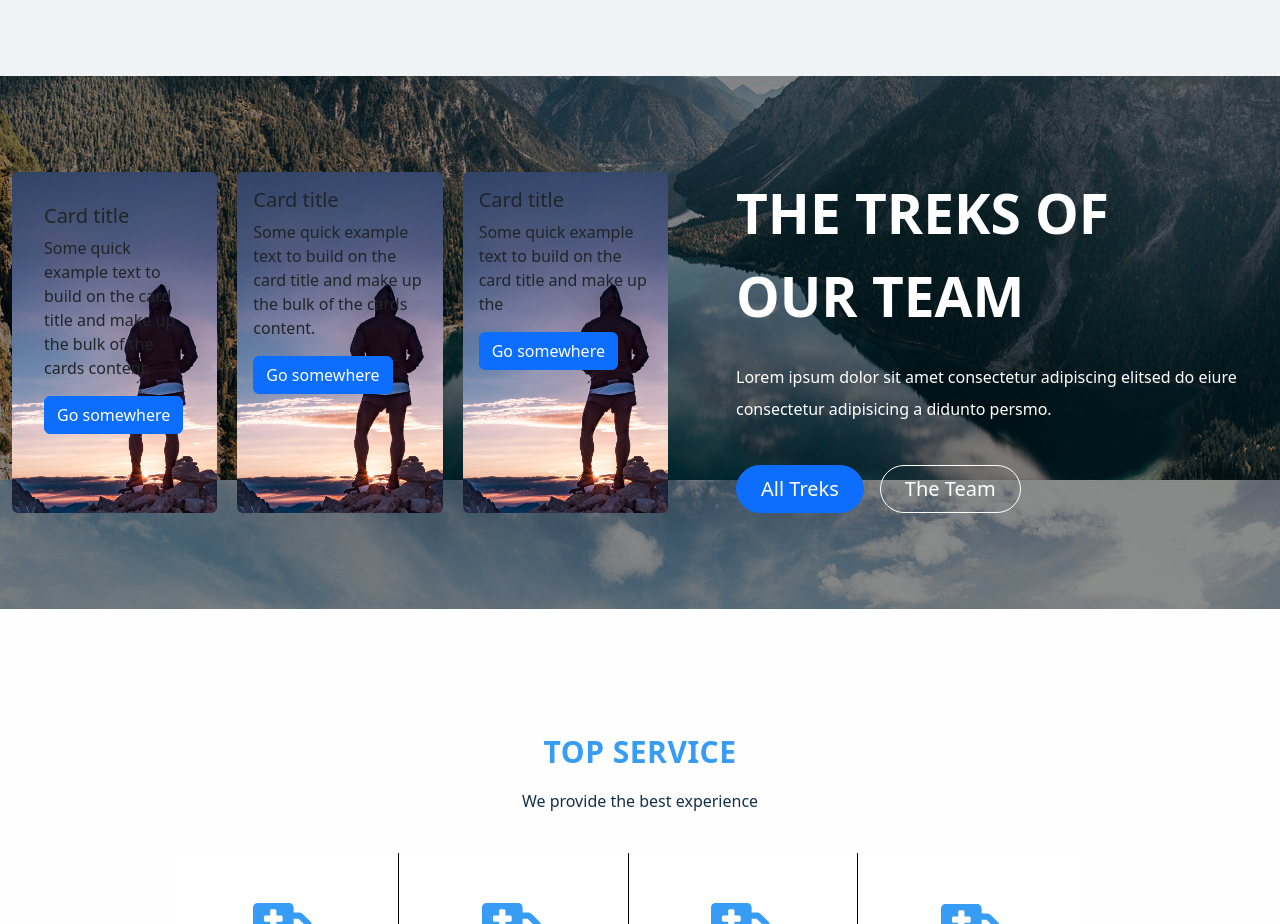
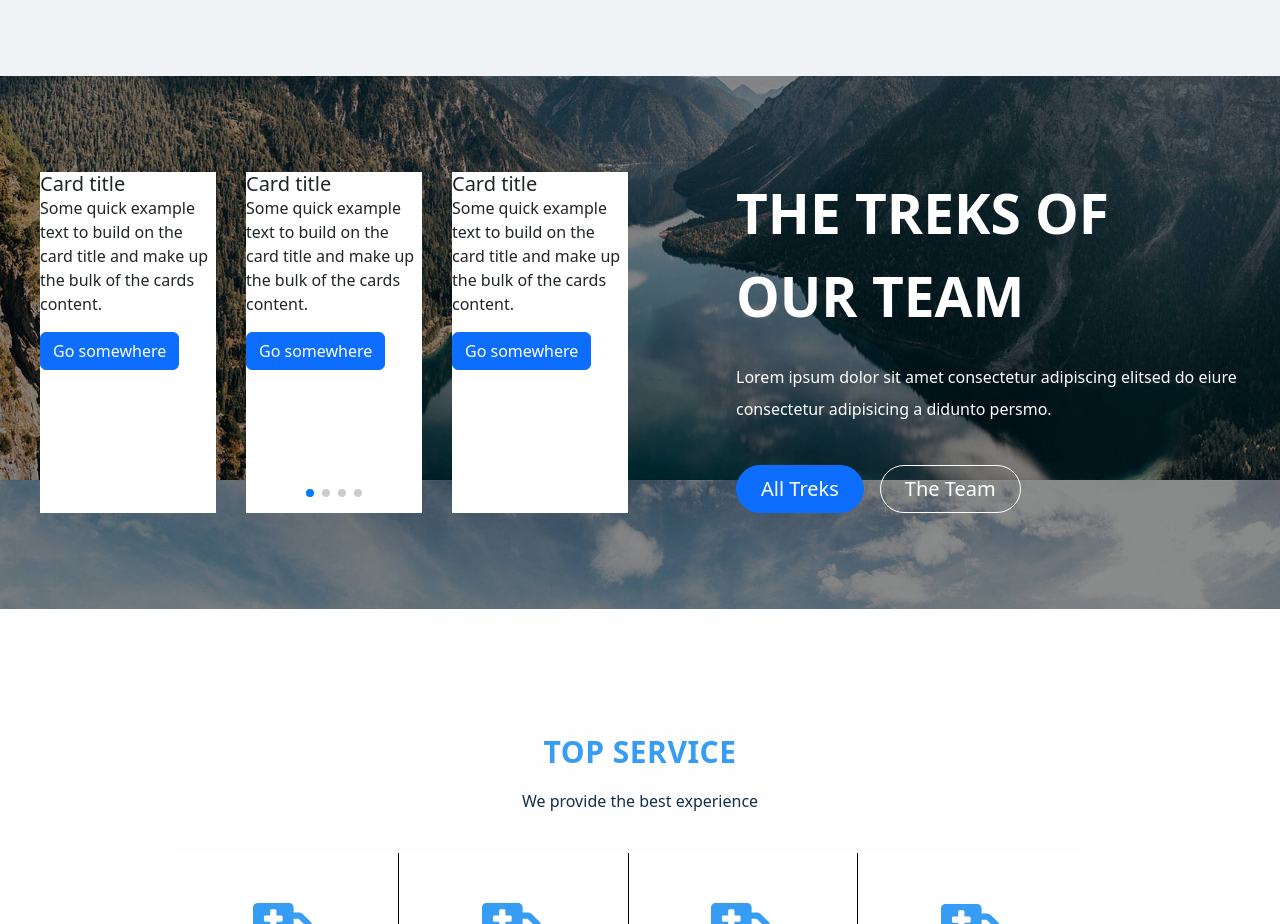
Before and after one commit to lokichaulagain/mern-travel, a Next.js app in the folder frontend/: page / in a window 1280 px wide. Shown: the part 1120-2044 px from the top of the page. Built offline with nearby package versions, Linux system fonts and the light colour scheme.

Commit message:
carousel added

```diff
--- a/frontend/package.json
+++ b/frontend/package.json
@@ -18,7 +18,8 @@
     "popper.js": "^1.16.1",
     "react": "18.2.0",
     "react-dom": "18.2.0",
-    "react-icons": "^4.4.0"
+    "react-icons": "^4.4.0",
+    "swiper": "^8.3.2"
   },
   "devDependencies": {
     "@types/bootstrap": "^5.2.2",
--- a/frontend/src/components/home/HomeHoverCard.tsx
+++ b/frontend/src/components/home/HomeHoverCard.tsx
@@ -1,47 +1,112 @@
-import { url } from "inspector";
-import React from "react";
 import styles from "../../styles/scss/Home.module.scss";
+import { Swiper, SwiperSlide } from "swiper/react";
+import "swiper/css";
+import "swiper/css/pagination";
+import { Pagination } from "swiper";
 
 const HomeHoverCard = () => {
   return (
-    <div className="row my-5 py-5">
+    <div className="row my-5 py-5 mx-3">
       <div className="col-6" style={{ display: "flex", gap: "20px" }}>
+        <Swiper
+          slidesPerView={3}
+          spaceBetween={30}
+          pagination={{
+            clickable: true,
+          }}
+          modules={[Pagination]}
+          className="mySwiper"
+        >
           <div className={`${styles.centerCardWrapper} card col-4 p-3`}>
+            <SwiperSlide style={{ backgroundColor: "white" }}>
               <div className="card-body">
                 <h5 className="card-title">Card title</h5>
                 <p className="card-text">
-              Some quick example text to build on the card title and make up the
-              bulk of the cards content.
+                  Some quick example text to build on the card title and make up
+                  the bulk of the cards content.
                 </p>
                 <a href="#" className="btn btn-primary">
                   Go somewhere
                 </a>
               </div>
+            </SwiperSlide>
           </div>
-        <div className={`${styles.centerCardWrapper}   card col-4   `}>
+
+          <div className={`${styles.centerCardWrapper} card col-4 p-3`}>
+            <SwiperSlide style={{ backgroundColor: "white" }}>
               <div className="card-body">
                 <h5 className="card-title">Card title</h5>
                 <p className="card-text">
-              Some quick example text to build on the card title and make up the
-              bulk of the cards content.
+                  Some quick example text to build on the card title and make up
+                  the bulk of the cards content.
                 </p>
                 <a href="#" className="btn btn-primary">
                   Go somewhere
                 </a>
               </div>
+            </SwiperSlide>
           </div>
 
-        <div className={`${styles.centerCardWrapper} card col-4`}>
+          <div className={`${styles.centerCardWrapper} card col-4 p-3`}>
+            <SwiperSlide style={{ backgroundColor: "white" }}>
               <div className="card-body">
                 <h5 className="card-title">Card title</h5>
                 <p className="card-text">
-              Some quick example text to build on the card title and make up the
+                  Some quick example text to build on the card title and make up
+                  the bulk of the cards content.
                 </p>
                 <a href="#" className="btn btn-primary">
                   Go somewhere
                 </a>
               </div>
+            </SwiperSlide>
           </div>
+
+          <div className={`${styles.centerCardWrapper} card col-4 p-3`}>
+            <SwiperSlide style={{ backgroundColor: "white" }}>
+              <div className="card-body">
+                <h5 className="card-title">Card title</h5>
+                <p className="card-text">
+                  Some quick example text to build on the card title and make up
+                  the bulk of the cards content.
+                </p>
+                <a href="#" className="btn btn-primary">
+                  Go somewhere
+                </a>
+              </div>
+            </SwiperSlide>
+          </div>
+
+          <div className={`${styles.centerCardWrapper} card col-4 p-3`}>
+            <SwiperSlide style={{ backgroundColor: "white" }}>
+              <div className="card-body">
+                <h5 className="card-title">Card title</h5>
+                <p className="card-text">
+                  Some quick example text to build on the card title and make up
+                  the bulk of the cards content.
+                </p>
+                <a href="#" className="btn btn-primary">
+                  Go somewhere
+                </a>
+              </div>
+            </SwiperSlide>
+          </div>
+
+          <div className={`${styles.centerCardWrapper} card col-4 p-3`}>
+            <SwiperSlide style={{ backgroundColor: "white" }}>
+              <div className="card-body">
+                <h5 className="card-title">Card title</h5>
+                <p className="card-text">
+                  Some quick example text to build on the card title and make up
+                  the bulk of the cards content.
+                </p>
+                <a href="#" className="btn btn-primary">
+                  Go somewhere
+                </a>
+              </div>
+            </SwiperSlide>
+          </div>
+        </Swiper>
       </div>
 
       {/* Heading and para */}
--- a/frontend/src/pages/_app.tsx
+++ b/frontend/src/pages/_app.tsx
@@ -1,6 +1,8 @@
 import type { AppProps } from "next/app";
 import { useEffect } from "react";
 import "../styles/main.scss";
+import "swiper/css/bundle";
+
 
 function MyApp({ Component, pageProps }: AppProps) {
   useEffect(() => {
```
Also changed, not shown: 2 other files (tests, documents, lock files or other folders). Lines whose indentation alone changed are shown as unchanged.
